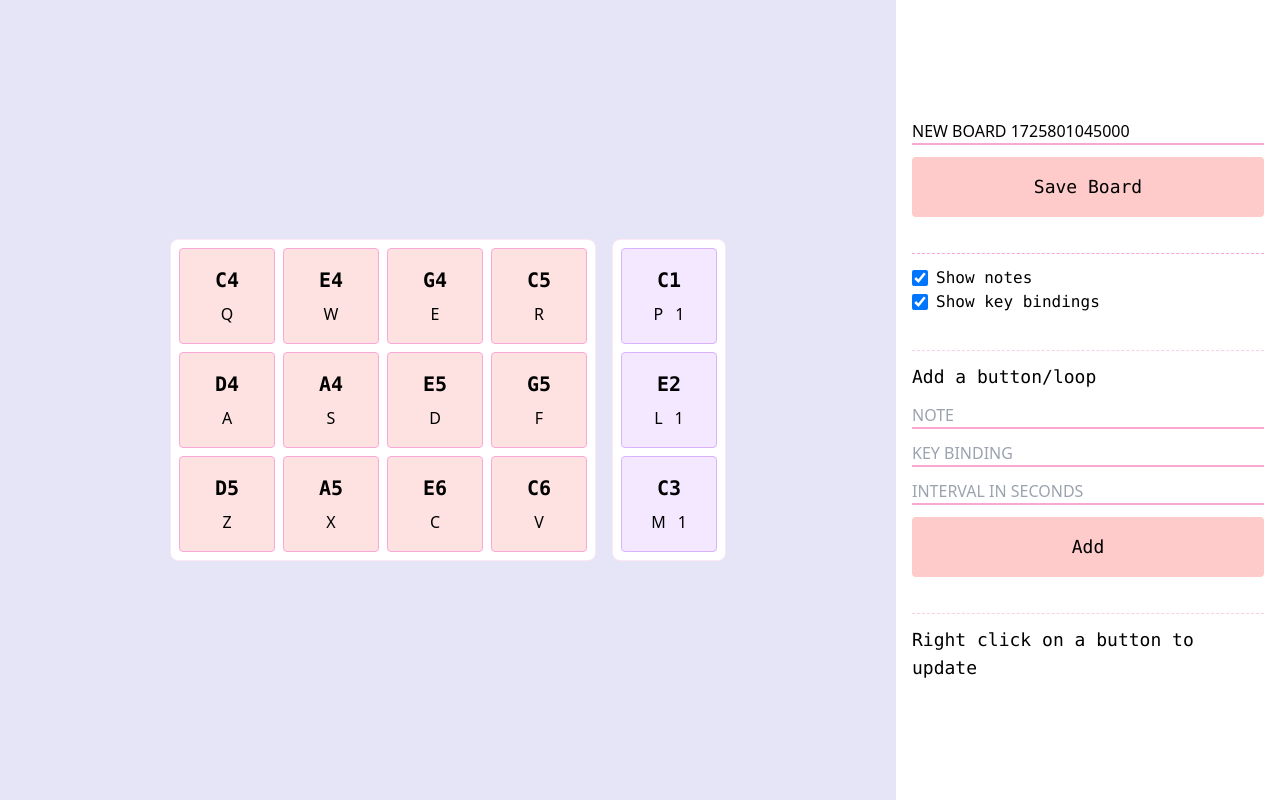
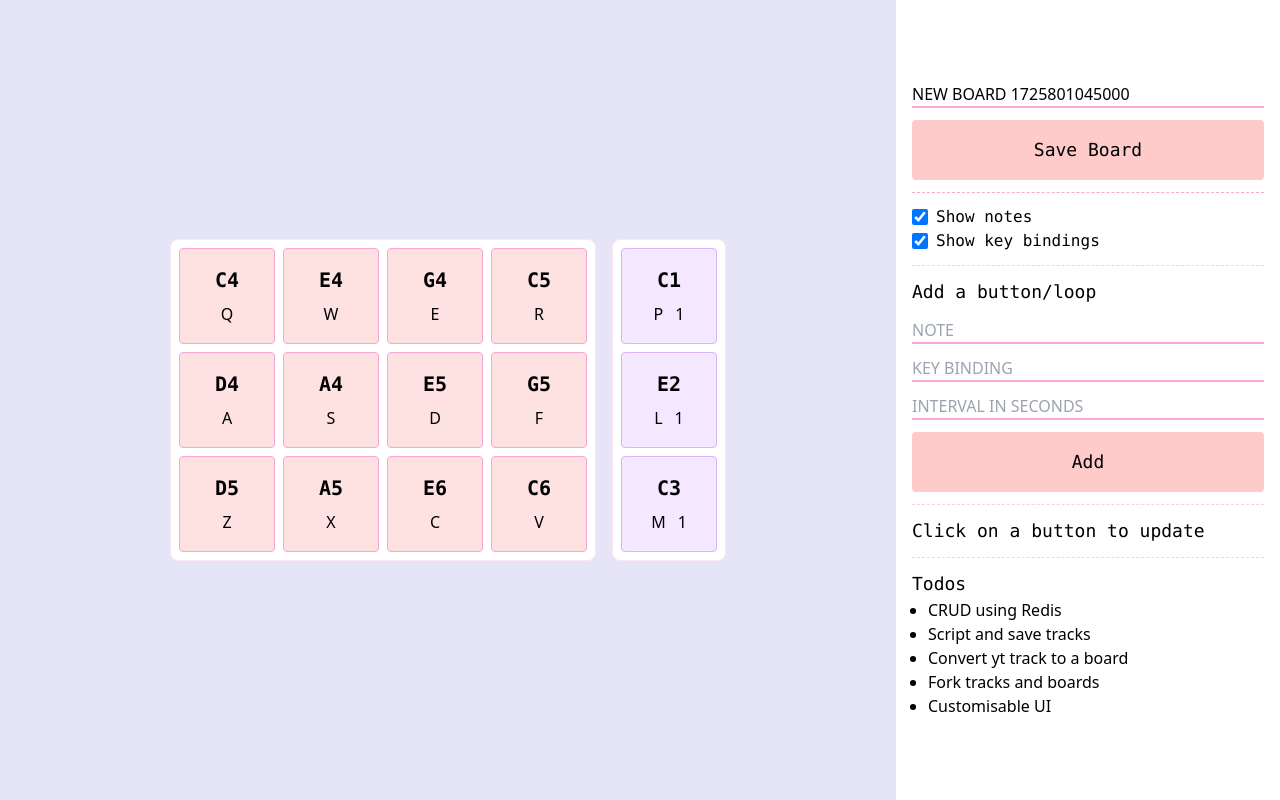
Before and after one commit to KaustubhKumar05/SoundBoard, a React (Vite) app in the folder client/: page / in a window 1280 px wide. Built offline with nearby package versions, Linux system fonts and the light colour scheme.

Commit message:
fix: css, copy

```diff
--- a/client/src/App.tsx
+++ b/client/src/App.tsx
@@ -25,6 +25,7 @@ function App() {
         }
         style={{
           gridTemplateColumns: `repeat(${Math.ceil(buttons.length / 3)}, 1fr)`,
+          gridTemplateRows: `repeat(${Math.ceil(buttons.length % 3)}, 3fr)`,
         }}
       >
         {buttons.map((button) => (
@@ -32,9 +33,10 @@ function App() {
         ))}
       </section>
       <section
-        className={`board gap-2 grid grid-rows-3 bg-white p-2 rounded-lg border border-pink-100`}
+        className={`board gap-2 grid bg-white p-2 rounded-lg border border-pink-100`}
         style={{
-          gridTemplateColumns: `repeat(${Math.ceil(loops.length / 3)}, 1fr`,
+          gridTemplateColumns: `repeat(${Math.ceil(loops.length / 3)}, 1fr)`,
+          gridTemplateRows: `repeat(${Math.ceil(loops.length % 3)}, 3fr)`,
         }}
       >
         {loops.map((button) => (
--- a/client/src/components/Board/BoardMetadata.tsx
+++ b/client/src/components/Board/BoardMetadata.tsx
@@ -5,7 +5,7 @@ export const BoardMetadata = () => {
   const setIsInputActive = useBoardStore((state) => state.setIsInputActive);
   const [boardName, setBoardName] = useState(`New Board ${Date.now()}`);
   return (
-    <form className="flex flex-col gap-3 my-3 py-3 border-dashed">
+    <form className="flex flex-col gap-3 py-3 border-dashed">
       <input
         type="text"
         className="border-b-2 border-pink-300 focus:outline-none focus:border-red-500 uppercase"
--- a/client/src/components/Board/Button.tsx
+++ b/client/src/components/Board/Button.tsx
@@ -18,10 +18,7 @@ export const Button = ({
   return (
     <button
       id={id}
-      onContextMenu={(e) => {
-        e.preventDefault();
-        setSelectedPad({ ...config, id, duration: "8n" });
-      }}
+      onClick={() => setSelectedPad({ ...config, id, duration: "8n" })}
       className={`py-2 h-24 w-24 rounded ${
         config.interval
           ? "bg-purple-100 hover:bg-purple-300 focus:bg-purple-200 border-purple-300"
--- a/client/src/components/Sidebar/AddPad.tsx
+++ b/client/src/components/Sidebar/AddPad.tsx
@@ -13,7 +13,7 @@ export const AddPad = () => {
   const [newInterval, setNewInterval] = useState<number | undefined>(undefined);
 
   return (
-    <form className="flex flex-col gap-3 border-t border-pink-200 my-3 py-3 border-dashed">
+    <form className="flex flex-col gap-3 border-t border-pink-200 py-3 border-dashed">
       <h2 className="font-mono text-lg">Add a button/loop</h2>
       <input
         type="text"
--- a/client/src/components/Sidebar/Config.tsx
+++ b/client/src/components/Sidebar/Config.tsx
@@ -3,7 +3,7 @@ import { BoardMetadata } from "../Board/BoardMetadata";
 import { AddPad } from "./AddPad";
 import { UpdatePad } from "./UpdatePad";
 import { Settings } from "./Settings";
-// import { Todos } from "./Todos";
+import { Todos } from "./Todos";
 
 export const Config = () => {
   return (
@@ -12,7 +12,7 @@ export const Config = () => {
       <Settings />
       <AddPad />
       <UpdatePad />
-      {/* <Todos /> */}
+      <Todos />
     </section>
   );
 };
--- a/client/src/components/Sidebar/Settings.tsx
+++ b/client/src/components/Sidebar/Settings.tsx
@@ -8,7 +8,7 @@ export const Settings = () => {
   const setShowNotes = useBoardStore((state) => state.setShowNotes);
 
   return (
-    <div className="border-t border-pink-300 border-dashed my-3 py-3">
+    <div className="border-t border-pink-300 border-dashed py-3">
       <div className="flex gap-2 items-center">
         <input
           type="checkbox"
--- a/client/src/components/Sidebar/Todos.tsx
+++ b/client/src/components/Sidebar/Todos.tsx
@@ -1,18 +1,14 @@
 import React from "react";
 
 export const Todos = () => (
-  <div className="border-t border-dashed border-pink-200 my-3 py-3">
+  <div className="border-t border-dashed border-pink-200 py-3">
     <h2 className="font-mono text-lg">Todos</h2>
     <ul className="px-4">
-      <li className="list-disc">
-        Routing for boards - create and save using Supabase
-      </li>
+      <li className="list-disc">CRUD using Redis</li>
+      <li className="list-disc">Script and save tracks</li>
       <li className="list-disc">Convert yt track to a board</li>
       <li className="list-disc">Fork tracks and boards</li>
-      <li className="list-disc">Script and publish tracks</li>
-      <li className="list-disc">Refactor buttons and fix duration</li>
-      <li className="list-disc">// Customisable UI</li>
-      <li className="list-disc">// Leaderboard</li>
+      <li className="list-disc">Customisable UI</li>
     </ul>
   </div>
 );
--- a/client/src/components/Sidebar/UpdatePad.tsx
+++ b/client/src/components/Sidebar/UpdatePad.tsx
@@ -26,14 +26,14 @@ export const UpdatePad = () => {
 
   if (!selectedPad) {
     return (
-      <h2 className="font-mono text-lg border-t border-pink-200 my-3 py-3 border-dashed">
-        Right click on a button to update
+      <h2 className="font-mono text-lg border-t border-pink-200 py-3 border-dashed">
+        Click on a button to update
       </h2>
     );
   }
 
   return (
-    <form className="flex flex-col gap-3 border-t border-pink-200 my-3 py-3 border-dashed">
+    <form className="flex flex-col gap-3 border-t border-pink-200 py-3 border-dashed">
       <h2 className="font-mono text-lg">
         Update {selectedPad.interval ? "loop" : "button"}
       </h2>
```
